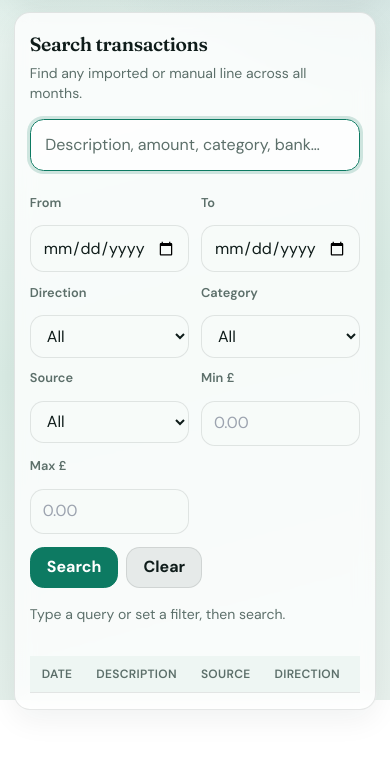
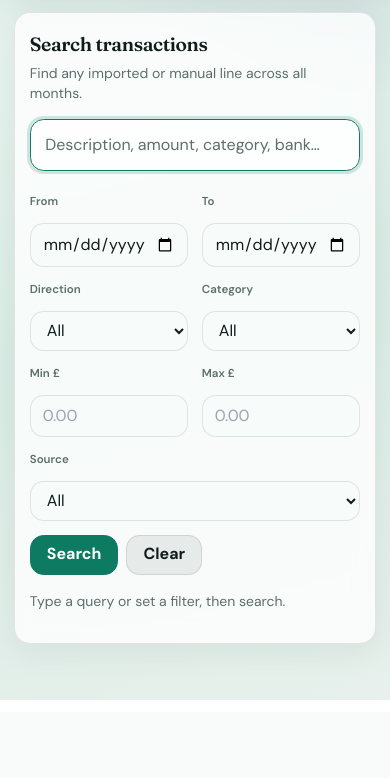
Before and after one commit to Ivaneres/loan-tracker, a Flask app: page /spending/search in a window 390 px wide. Shown: the part 144-922 px from the top of the page. After the commit the page ends 844 px from the top, so only its background shows below. Run offline with Flask 3, Linux system fonts and the light colour scheme; the visitor is signed in with stand-in values (Sample User, id 1); lists and menus that the app fills with data are empty.

Commit message:
Make Search results card-style on mobile
Replace the cramped wide results table under 640px with stacked
cards (description + amount hero, clearer meta), pair Min/Max
filters, and refresh mobile playthrough screenshots.

```diff
--- a/static/spending_search.js
+++ b/static/spending_search.js
@@ -193,18 +193,19 @@
                         : '<span class="spending-muted">—</span>';
                 const muted =
                     (tx.internal_transfer && tx.transfer_pair_id) || tx.insights_excluded === true
-                        ? ' spending-insight-tx-muted'
+                        ? ' search-tx-row--muted spending-insight-tx-muted'
                         : '';
                 const amt = Number(tx.amount);
                 const amtStr = Number.isFinite(amt) ? amt.toFixed(2) : escapeHtml(tx.amount);
-                return `<tr class="border-t${muted}" style="border-color: var(--border-color);" data-tx-id="${escapeHtml(tx.id || '')}">
-                    <td class="px-3 py-2 whitespace-nowrap">${escapeHtml(tx.date || '')}</td>
-                    <td class="px-3 py-2">${escapeHtml(tx.description || '')}</td>
-                    <td class="px-3 py-2">${src}</td>
-                    <td class="px-3 py-2 whitespace-nowrap">${escapeHtml(tx.direction || '')}</td>
-                    <td class="px-3 py-2 whitespace-nowrap spending-insight-tx-amount">${amtStr}</td>
-                    <td class="px-3 py-2 whitespace-nowrap">${cat}</td>
-                    <td class="px-3 py-2 whitespace-nowrap">${monthLink}</td>
+                const dir = String(tx.direction || '');
+                return `<tr class="search-tx-row border-t${muted}" style="border-color: var(--border-color);" data-tx-id="${escapeHtml(tx.id || '')}">
+                    <td class="search-tx-date px-3 py-2 whitespace-nowrap" data-label="Date">${escapeHtml(tx.date || '')}</td>
+                    <td class="search-tx-desc px-3 py-2" data-label="Description">${escapeHtml(tx.description || '')}</td>
+                    <td class="search-tx-source px-3 py-2" data-label="Source">${src}</td>
+                    <td class="search-tx-dir px-3 py-2 whitespace-nowrap" data-label="Direction">${escapeHtml(dir)}</td>
+                    <td class="search-tx-amount px-3 py-2 whitespace-nowrap spending-insight-tx-amount" data-label="Amount (£)">${amtStr}</td>
+                    <td class="search-tx-cat px-3 py-2 whitespace-nowrap" data-label="Category">${cat}</td>
+                    <td class="search-tx-month px-3 py-2 whitespace-nowrap" data-label="Month">${monthLink}</td>
                 </tr>`;
             })
             .join('');
--- a/static/style.css
+++ b/static/style.css
@@ -4314,6 +4314,14 @@ body.search-page {
     min-width: 0;
 }
 
+.search-filter-field--min {
+    grid-column: auto;
+}
+
+.search-filter-field--max {
+    grid-column: auto;
+}
+
 .search-filter-field .spending-control {
     width: 100%;
     min-width: 0;
@@ -4337,6 +4345,7 @@ body.search-page {
     display: none;
 }
 
+/* Mobile: stacked result cards instead of a cramped wide table */
 @media (max-width: 640px) {
     .search-q-input {
         font-size: 1rem;
@@ -4345,5 +4354,192 @@ body.search-page {
 
     .search-filters {
         grid-template-columns: repeat(2, minmax(0, 1fr));
-    }
-}
+        gap: 0.75rem;
+    }
+
+    .search-filter-field .import-label {
+        font-size: 0.72rem;
+    }
+
+    body.search-page .search-tx-scroll {
+        overflow-x: visible;
+        margin-left: -0.15rem;
+        margin-right: -0.15rem;
+    }
+
+    /* Override monthly table mobile rule (display:table + max-content width). */
+    body.search-page .search-tx-scroll > table.search-tx-table {
+        display: block;
+        width: 100%;
+        min-width: 0;
+        max-width: 100%;
+    }
+
+    body.search-page .search-tx-thead {
+        position: absolute;
+        width: 1px;
+        height: 1px;
+        padding: 0;
+        margin: -1px;
+        overflow: hidden;
+        clip: rect(0, 0, 0, 0);
+        white-space: nowrap;
+        border: 0;
+    }
+
+    body.search-page .search-tx-tbody {
+        display: flex;
+        flex-direction: column;
+        gap: 0.7rem;
+    }
+
+    body.search-page .search-tx-tbody tr.search-tx-row {
+        display: grid;
+        grid-template-columns: minmax(0, 1fr) auto;
+        grid-template-areas:
+            "desc amount"
+            "date dir"
+            "cat cat"
+            "source month";
+        column-gap: 0.85rem;
+        row-gap: 0.55rem;
+        align-items: baseline;
+        margin: 0;
+        padding: 1.05rem 1.15rem;
+        border: 1px solid var(--line) !important;
+        border-radius: 1rem;
+        background: rgba(255, 255, 255, 0.82);
+        box-shadow: 0 8px 20px rgba(15, 40, 34, 0.045);
+    }
+
+    body.search-page .search-tx-tbody tr.search-tx-row:nth-child(even) {
+        background: rgba(255, 255, 255, 0.92);
+    }
+
+    body.search-page .search-tx-tbody tr.search-tx-row:hover {
+        background: rgba(255, 255, 255, 0.97);
+    }
+
+    body.search-page .search-tx-tbody tr.search-tx-row--muted {
+        opacity: 0.72;
+    }
+
+    body.search-page .search-tx-tbody td {
+        border: 0;
+        padding: 0;
+        min-width: 0;
+        white-space: normal;
+        font-size: 0.92rem;
+        line-height: 1.4;
+        color: var(--ink);
+    }
+
+    body.search-page .search-tx-desc {
+        grid-area: desc;
+        font-family: var(--font-body, inherit);
+        font-size: 1.05rem;
+        font-weight: 600;
+        letter-spacing: -0.01em;
+        word-break: break-word;
+        padding-right: 0.35rem;
+    }
+
+    body.search-page .search-tx-amount {
+        grid-area: amount;
+        justify-self: end;
+        text-align: right;
+        font-size: 1.12rem;
+        font-weight: 700;
+        font-variant-numeric: tabular-nums;
+        color: var(--ink);
+        white-space: nowrap;
+    }
+
+    body.search-page .search-tx-amount::before {
+        content: "£";
+        font-weight: 600;
+        margin-right: 0.05rem;
+        color: var(--muted);
+    }
+
+    body.search-page .search-tx-date {
+        grid-area: date;
+        color: var(--muted);
+        font-size: 0.86rem;
+        font-variant-numeric: tabular-nums;
+    }
+
+    body.search-page .search-tx-dir {
+        grid-area: dir;
+        justify-self: end;
+        text-align: right;
+        color: var(--muted);
+        font-size: 0.86rem;
+        text-transform: capitalize;
+    }
+
+    body.search-page .search-tx-cat {
+        grid-area: cat;
+        color: var(--muted);
+        font-size: 0.86rem;
+        text-transform: capitalize;
+        padding-top: 0.05rem;
+        border-top: 1px solid rgba(15, 40, 34, 0.06);
+        padding-top: 0.5rem;
+    }
+
+    body.search-page .search-tx-cat::before {
+        content: "Category ";
+        font-weight: 600;
+        letter-spacing: 0.02em;
+        text-transform: uppercase;
+        font-size: 0.68rem;
+        color: var(--muted);
+    }
+
+    body.search-page .search-tx-source {
+        grid-area: source;
+        font-size: 0.84rem;
+        color: var(--muted);
+        padding-top: 0.1rem;
+    }
+
+    body.search-page .search-tx-source::before {
+        content: attr(data-label) " ";
+        font-weight: 600;
+        letter-spacing: 0.02em;
+        text-transform: uppercase;
+        font-size: 0.68rem;
+    }
+
+    body.search-page .search-tx-month {
+        grid-area: month;
+        justify-self: end;
+        text-align: right;
+        font-size: 0.86rem;
+        padding-top: 0.1rem;
+    }
+
+    body.search-page .search-tx-month::before {
+        content: attr(data-label) " ";
+        color: var(--muted);
+        font-weight: 600;
+        letter-spacing: 0.02em;
+        text-transform: uppercase;
+        font-size: 0.68rem;
+    }
+
+    .search-filters {
+        gap: 0.85rem 0.85rem;
+    }
+
+    .search-filter-field--source {
+        grid-column: 1 / -1;
+    }
+
+    .search-filter-field .spending-control {
+        min-height: 2.5rem;
+        padding-top: 0.45rem;
+        padding-bottom: 0.45rem;
+    }
+}
--- a/templates/spending_search.html
+++ b/templates/spending_search.html
@@ -59,7 +59,15 @@
                             {% endfor %}
                         </select>
                     </div>
-                    <div class="search-filter-field">
+                    <div class="search-filter-field search-filter-field--min">
+                        <label for="tx-search-min-amount" class="import-label">Min £</label>
+                        <input id="tx-search-min-amount" class="spending-control" type="text" inputmode="decimal" name="min_amount" placeholder="0.00" autocomplete="off" />
+                    </div>
+                    <div class="search-filter-field search-filter-field--max">
+                        <label for="tx-search-max-amount" class="import-label">Max £</label>
+                        <input id="tx-search-max-amount" class="spending-control" type="text" inputmode="decimal" name="max_amount" placeholder="0.00" autocomplete="off" />
+                    </div>
+                    <div class="search-filter-field search-filter-field--source">
                         <label for="tx-search-source" class="import-label">Source</label>
                         <select id="tx-search-source" class="spending-control" name="source">
                             <option value="">All</option>
@@ -68,14 +76,6 @@
                             {% endfor %}
                             <option value="__none__">(none)</option>
                         </select>
-                    </div>
-                    <div class="search-filter-field">
-                        <label for="tx-search-min-amount" class="import-label">Min £</label>
-                        <input id="tx-search-min-amount" class="spending-control" type="text" inputmode="decimal" name="min_amount" placeholder="0.00" autocomplete="off" />
-                    </div>
-                    <div class="search-filter-field">
-                        <label for="tx-search-max-amount" class="import-label">Max £</label>
-                        <input id="tx-search-max-amount" class="spending-control" type="text" inputmode="decimal" name="max_amount" placeholder="0.00" autocomplete="off" />
                     </div>
                 </div>
 
@@ -88,9 +88,9 @@
             <p id="tx-search-status" class="spending-hint text-sm mt-4" role="status" aria-live="polite">Type a query or set a filter, then search.</p>
             <p id="tx-search-rollup" class="insight-tx-amount-rollup text-xs mt-1 hidden" role="status" aria-live="polite"></p>
 
-            <div class="spending-tx-scroll mt-4">
-                <table class="spending-tx-table min-w-full text-sm" id="tx-search-results-table" aria-label="Search results">
-                    <thead>
+            <div class="spending-tx-scroll mt-4 search-tx-scroll">
+                <table class="spending-tx-table search-tx-table min-w-full text-sm" id="tx-search-results-table" aria-label="Search results">
+                    <thead class="search-tx-thead">
                         <tr class="text-left text-xs uppercase tracking-wide" style="color: var(--muted);">
                             <th scope="col" class="px-3 py-2.5 whitespace-nowrap">Date</th>
                             <th scope="col" class="px-3 py-2.5 min-w-[8rem]">Description</th>
@@ -101,7 +101,7 @@
                             <th scope="col" class="px-3 py-2.5 whitespace-nowrap">Month</th>
                         </tr>
                     </thead>
-                    <tbody id="tx-search-tbody" class="spending-tx-tbody"></tbody>
+                    <tbody id="tx-search-tbody" class="spending-tx-tbody search-tx-tbody"></tbody>
                 </table>
             </div>
 
```
Also changed, not shown: tests/test_transaction_search.py (+4 -0 lines), 10 other files.
